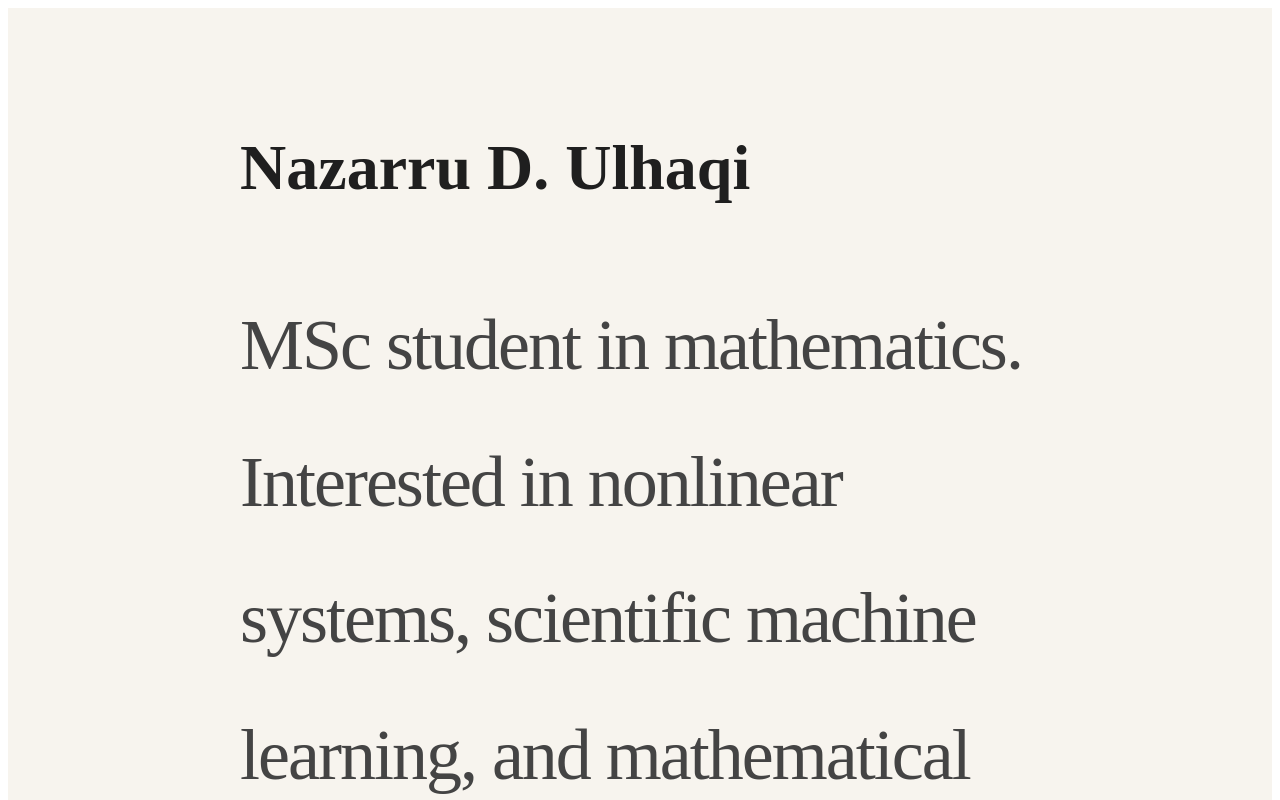
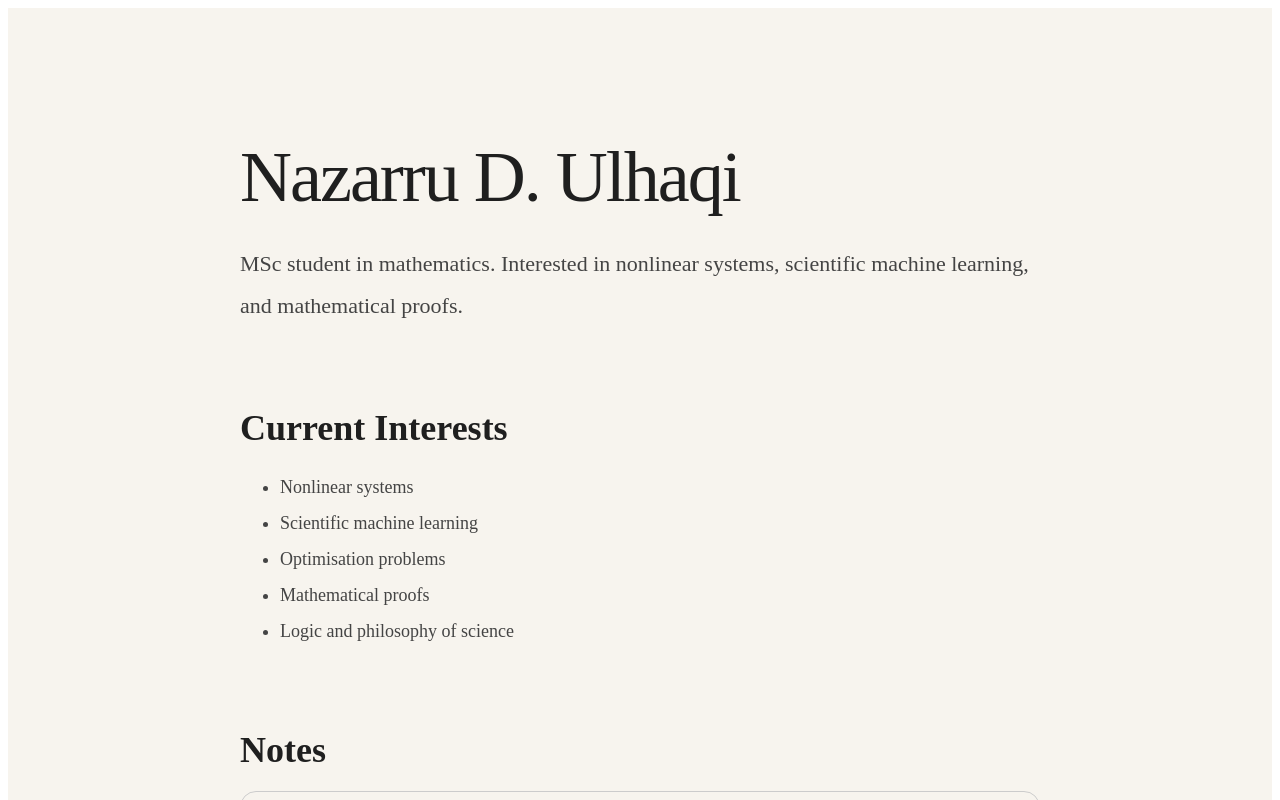
Before and after one commit to nazarru-ulhaqi/portf, a Next.js app: page / in a window 1280 px wide. Shown: the top 800 px of the page. Built offline with nearby package versions, Linux system fonts and the light colour scheme.

Commit message:
Update page.js

```diff
--- a/src/app/page.js
+++ b/src/app/page.js
@@ -2,8 +2,8 @@ export default function Home() {
   return (
     <main style={{ minHeight: "100vh", background: "#f7f4ee", color: "#1f1f1f", padding: "80px 24px", fontFamily: "serif" }}>
       <div style={{ maxWidth: "800px", margin: "0 auto" }}>
-        <h1 style={{ fontSize: "64px", marginBottom: "24px" }}>Nazarru D. Ulhaqi</h1>
-        <p style={{ fontSize: "72px", fontWeight: "500", letterSpacing: "-2px", lineHeight: 1.9, color: "#444" }}>
+        <h1 style={{ fontSize: "72px", fontWeight: "500", letterSpacing: "-2px", marginBottom: "24px" }}>Nazarru D. Ulhaqi</h1>
+        <p style={{ fontSize: "22px", lineHeight: 1.9, color: "#444", color: "#444" }}>
           MSc student in mathematics. Interested in nonlinear systems, scientific machine learning, and mathematical proofs.
         </p>
 
```
